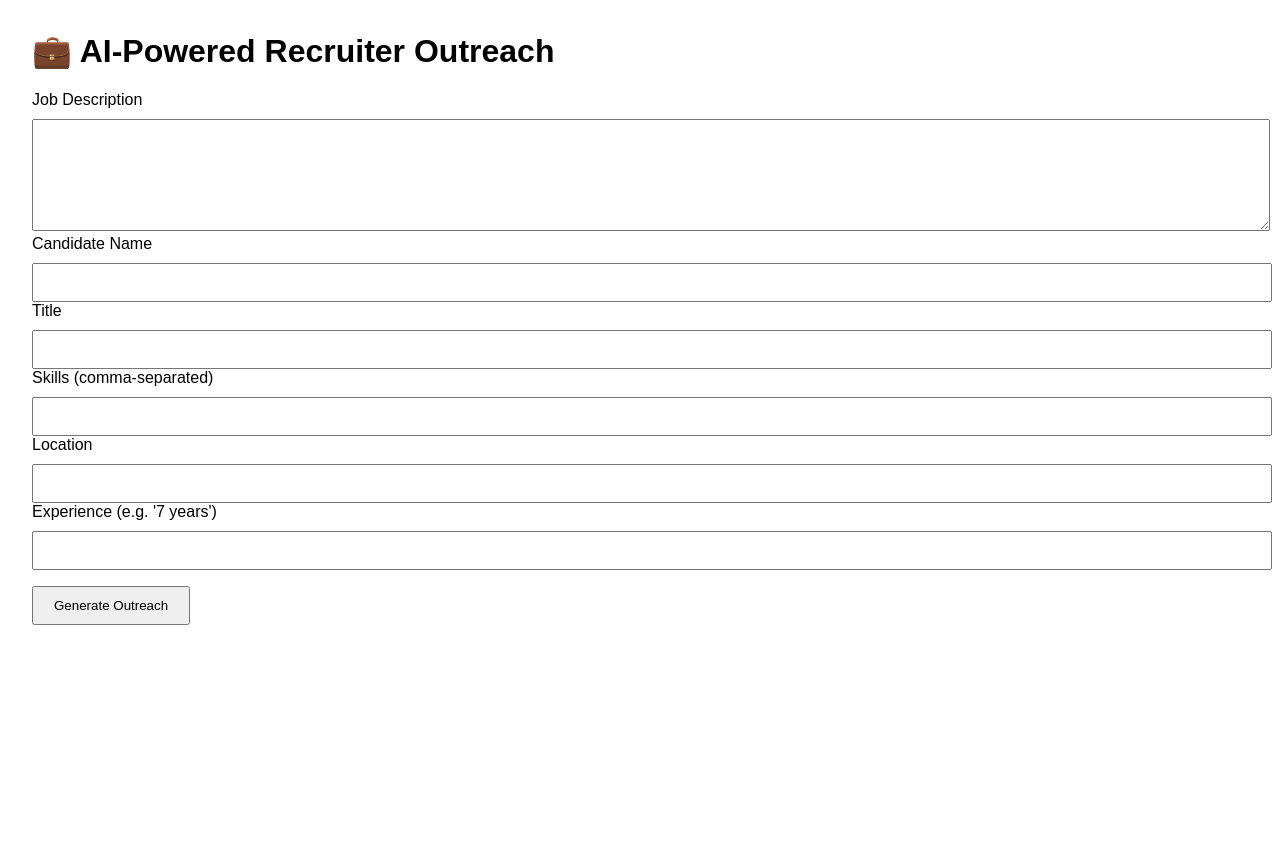
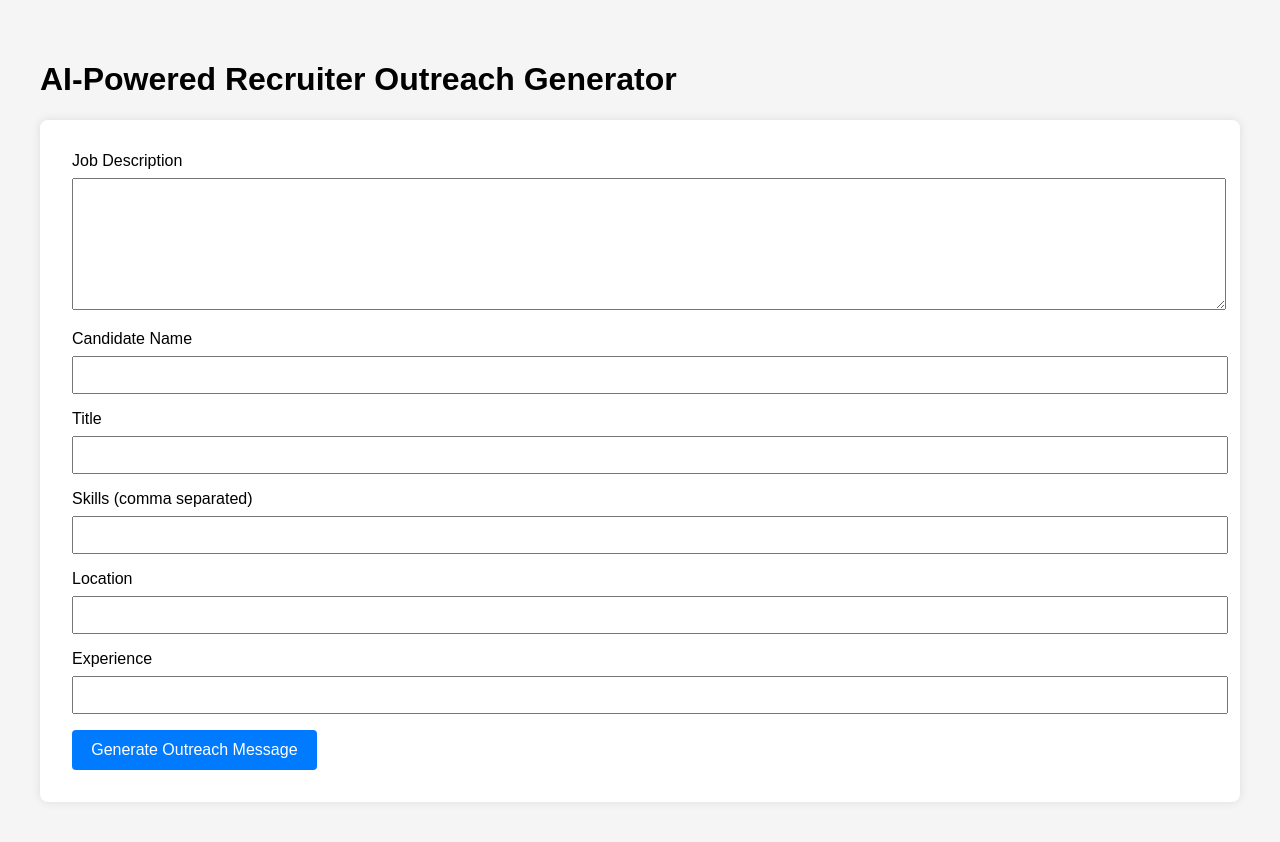
Before and after one commit to Laderis97/AI-Powered-Recruiter-Automation, a Node server app: page / in a window 1280 px wide. Before the commit the page ends 625 px from the top, so only its background shows below. Run offline with Node 20, Linux system fonts and the light colour scheme.

```diff
--- a/Views/index.ejs
+++ b/Views/index.ejs
@@ -1,42 +1,42 @@
-<!-- views/index.ejs -->
 <!DOCTYPE html>
 <html>
 <head>
-  <title>AI Recruiter Outreach</title>
+  <title>AI Recruiter</title>
   <style>
-    body { font-family: sans-serif; margin: 2rem; }
-    textarea, input { width: 100%; padding: 10px; margin-top: 10px; }
-    button { margin-top: 1rem; padding: 10px 20px; }
-    .output { margin-top: 2rem; padding: 1rem; background: #f2f2f2; white-space: pre-wrap; }
+    body { font-family: sans-serif; padding: 2rem; background: #f5f5f5; }
+    form { background: white; padding: 2rem; border-radius: 8px; box-shadow: 0 0 10px rgba(0,0,0,0.1); }
+    textarea, input { width: 100%; margin: 0.5rem 0 1rem; padding: 0.5rem; font-size: 1rem; }
+    button { padding: 0.7rem 1.2rem; font-size: 1rem; background: #007bff; color: white; border: none; border-radius: 4px; cursor: pointer; }
+    .output { margin-top: 2rem; white-space: pre-wrap; background: #fff; padding: 1rem; border-radius: 6px; }
   </style>
 </head>
 <body>
-  <h1>💼 AI-Powered Recruiter Outreach</h1>
+  <h1>AI-Powered Recruiter Outreach Generator</h1>
   <form action="/generate" method="POST">
     <label>Job Description</label>
     <textarea name="jobDescription" rows="6" required></textarea>
 
     <label>Candidate Name</label>
-    <input name="name" required />
+    <input type="text" name="name" required />
 
     <label>Title</label>
-    <input name="title" required />
+    <input type="text" name="title" required />
 
-    <label>Skills (comma-separated)</label>
-    <input name="skills" required />
+    <label>Skills (comma separated)</label>
+    <input type="text" name="skills" required />
 
     <label>Location</label>
-    <input name="location" required />
+    <input type="text" name="location" required />
 
-    <label>Experience (e.g. '7 years')</label>
-    <input name="experience" required />
+    <label>Experience</label>
+    <input type="text" name="experience" required />
 
-    <button type="submit">Generate Outreach</button>
+    <button type="submit">Generate Outreach Message</button>
   </form>
 
   <% if (output) { %>
     <div class="output">
-      <h2>💬 Outreach Message</h2>
+      <h2>Generated Outreach Message:</h2>
       <p><%= output %></p>
     </div>
   <% } %>
```
